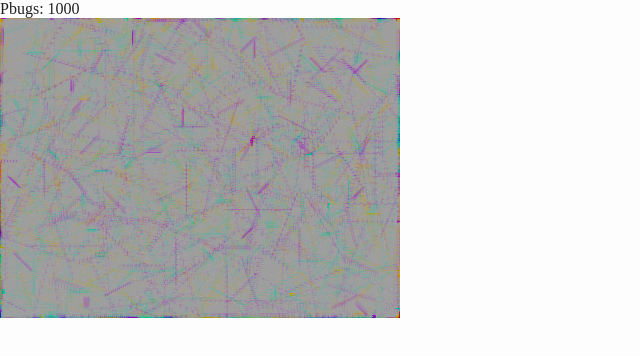
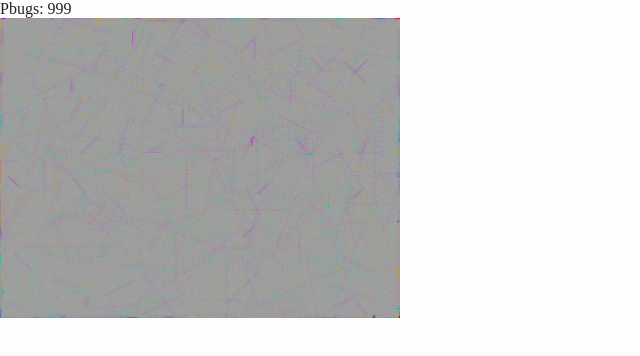
Before and after one commit to nateboxer/pbugs, a plain HTML site: page index.html in a window 1280 px wide. Shown: the whole page, without its empty margins (0-640 px from the left). Drawn offline with Linux system fonts and the light colour scheme.

Commit message:
moved globals

```diff
--- a/index.html
+++ b/index.html
@@ -27,6 +27,7 @@ body {
 </div>
 
 <script src="pbug.js"></script>
+<script src="pvars.js"></script>
 <script src="pbugs.js"></script>
 
 </body>
--- a/pbugs.js
+++ b/pbugs.js
@@ -1,16 +1,3 @@
-var vars = {
-    babyFat: 255,
-    feedSize: 6,
-    wasteSize: 2,
-    biteSize: 8,
-    decaySize: 3,
-    minColor: 16,
-    prefTypes: 'rgb',
-    // r, g, b, R, G, B (low: r, g, b; high: R, G, B)
-    // 1, 2, 3, 4 (up, right, down, left)
-    bases: 'rgbRGB1234'
-};
-
 var pbugs = function() {
     return {
 
--- /dev/null
+++ b/pvars.js
@@ -0,0 +1,12 @@
+var vars = {
+    babyFat: 9,
+    feedSize: 2,
+    wasteSize: 1,
+    biteSize: 3,
+    decaySize: 1,
+    minColor: 16,
+    prefTypes: 'rgb',
+    // r, g, b, R, G, B (low: r, g, b; high: R, G, B)
+    // 1, 2, 3, 4 (up, right, down, left)
+    bases: 'rgbRGB1234'
+};
```
